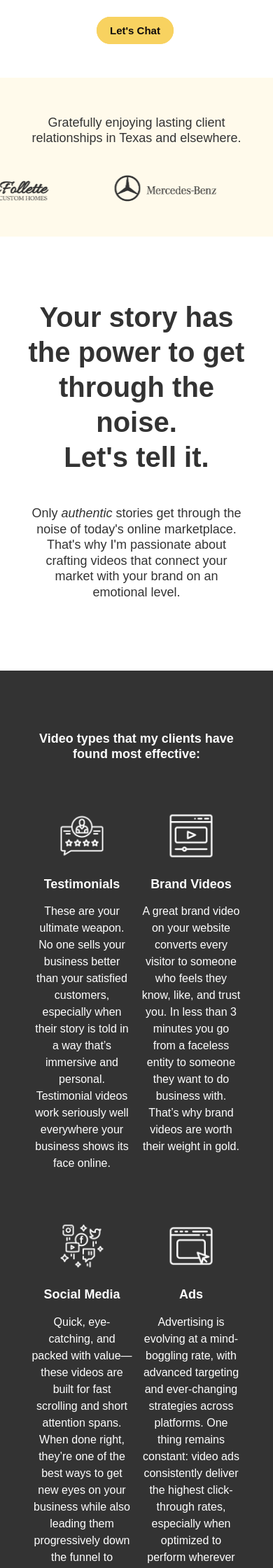
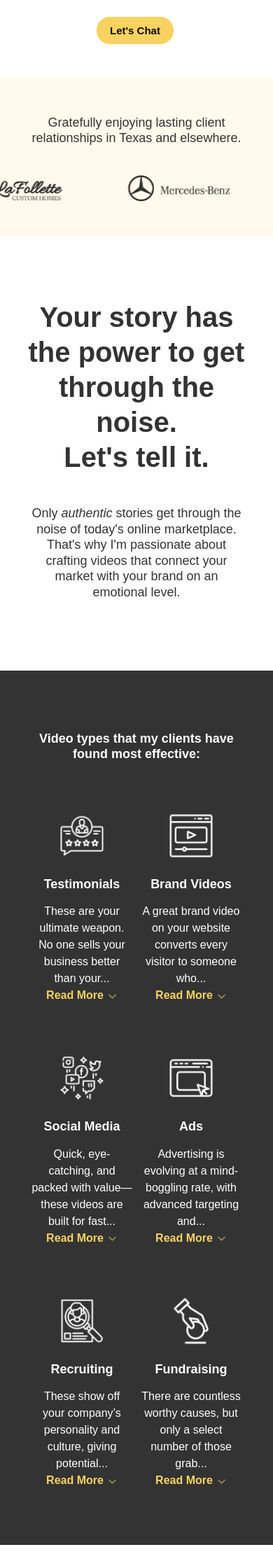
Before and after one commit to samisenhower/samisenhower.github.io, a Jekyll site: the page built from index.html, in a window 390 px wide. Shown: the part 832-3072 px from the top of the page at 70% size. Built offline with Jekyll 4.4.1, drawn with Linux system fonts in a browser that asks for light colours; some web fonts are replaced; some of the changed text lies outside the part shown.

Commit message:
services interactive updates

```diff
--- a/_includes/services.html
+++ b/_includes/services.html
@@ -1,38 +1,89 @@
 <div class="user-details" id="about-text">
   <h2><br /><br /><br />Video types that my clients have found most effective:</h2>
   <div id="icons-container">
-	<div class="icons-columnB">
-		<img src="../assets/img/icons_testimonials_white.webp" style="width:80px">
+	<div class="icons-columnB" onMouseOver="show('testimonials-description'); hide('testimonials-see-more')" onMouseOut="hide('testimonials-description'); show('testimonials-see-more')">
+		<div class="icon-wrapper">
+			<div id="covergif1"></div>
+			<img class="icon" src="../assets/img/icons_testimonials_white.webp">
+		</div>
 		<h2>Testimonials</h2>
-		<p>These are your ultimate weapon. No one sells your business better than your satisfied customers, especially when their story is told in a way that’s immersive and personal. Testimonial videos work seriously well everywhere your business shows its face online.</p>
+		<p id="testimonials-see-more" class="see-more">These are your ultimate weapon. No one sells your business better than your...<br /><span class="read-more">Read More</span><img class="more-arrow" src="../assets/img/down-arrow.webp" /></p>
+		<p id="testimonials-description" class="service-description">These are your ultimate weapon. No one sells your business better than your satisfied customers, especially when their story is told in a way that’s immersive and personal. Testimonial videos work seriously well everywhere your business shows its face online.</p>
 	</div>
-	<div class="icons-columnA">
-		<img src="../assets/img/icons_brand_white.webp" style="width:80px">
+	<div class="icons-columnA"  onMouseOver="show('brand-description'); hide('brand-see-more')" onMouseOut="hide('brand-description'); show('brand-see-more')">
+		<div class="icon-wrapper">
+			<div id="covergif2"></div>
+			<img class="icon" src="../assets/img/icons_brand_white.webp">
+		</div>
 		<h2>Brand Videos</h2>
-		<p>A great brand video on your website converts every visitor to someone who feels they know, like, and trust you. In less than 3 minutes you go from a faceless entity to someone they want to do business with. That’s why brand videos are worth their weight in gold.</p>
+		<p id="brand-see-more" class="see-more">A great brand video on your website converts every visitor to someone who...<br /><span class="read-more">Read More</span><img class="more-arrow" src="../assets/img/down-arrow.webp" /></p>
+		<p id="brand-description" class="service-description">A great brand video on your website converts every visitor to someone who feels they know, like, and trust you. In less than 3 minutes you go from a faceless entity to someone they want to do business with. That’s why brand videos are worth their weight in gold.</p>
 	</div>
-	<div class="icons-columnA">
-		<img src="../assets/img/icons_socials_white.webp" style="width:80px">
+	<div class="icons-columnA"  onMouseOver="show('social-description'); hide('social-see-more')" onMouseOut="hide('social-description'); show('social-see-more')">
+		<div class="icon-wrapper">
+			<div id="covergif3"></div>
+			<img class="icon" src="../assets/img/icons_socials_white.webp">
+		</div>
 		<h2>Social Media</h2>
-		<p>Quick, eye-catching, and packed with value—these videos are built for fast scrolling and short attention spans. When done right, they’re one of the best ways to get new eyes on your business while also leading them progressively down the funnel to conversion.</p>
+		<p id="social-see-more" class="see-more">Quick, eye-catching, and packed with value—these videos are built for fast...<br /><span class="read-more">Read More</span><img class="more-arrow" src="../assets/img/down-arrow.webp" /></p>
+		<p id="social-description" class="service-description">Quick, eye-catching, and packed with value—these videos are built for fast scrolling and short attention spans. When done right, they’re one of the best ways to get new eyes on your business while also leading them progressively down the funnel to conversion.</p>
 	</div>
-	<div class="icons-columnA">
-		<img src="../assets/img/icons_ads_white.webp" style="width:80px">
+	<div class="icons-columnA"  onMouseOver="show('ads-description'); hide('ads-see-more')" onMouseOut="hide('ads-description'); show('ads-see-more')">
+		<div class="icon-wrapper">
+			<div id="covergif4"></div>
+			<img class="icon" src="../assets/img/icons_ads_white.webp">
+		</div>
 		<h2>Ads</h2>
-		<p>Advertising is evolving at a mind-boggling rate, with advanced targeting and ever-changing strategies across platforms. One thing remains constant: video ads consistently deliver the highest click-through rates, especially when optimized to perform wherever they appear.</p>
+		<p id="ads-see-more" class="see-more">Advertising is evolving at a mind-boggling rate, with advanced targeting and...<br /><span class="read-more">Read More</span><img class="more-arrow" src="../assets/img/down-arrow.webp" /></p>
+		<p id="ads-description" class="service-description">Advertising is evolving at a mind-boggling rate, with advanced targeting and ever-changing strategies across platforms. One thing remains constant: video ads consistently deliver the highest click-through rates, especially when optimized to perform wherever they appear.</p>
 	</div>
-	<div class="icons-columnA">
-		<img src="../assets/img/icons_recruiting_white.webp" style="width:80px">
+	<div class="icons-columnA"  onMouseOver="show('recruiting-description'); hide('recruiting-see-more')" onMouseOut="hide('recruiting-description'); show('recruiting-see-more')">
+		<div class="icon-wrapper">
+			<div id="covergif5"></div>
+			<img class="icon" src="../assets/img/icons_recruiting_white.webp">
+		</div>
 		<h2>Recruiting</h2>
-		<p>These show off your company’s personality and culture, giving potential employees a sneak peek at what makes your team special. They’re the perfect tool for attracting top talent who share your values and want to be part of something bigger.</p>
+		<p id="recruiting-see-more" class="see-more">These show off your company’s personality and culture, giving potential...<br /><span class="read-more">Read More</span><img class="more-arrow" src="../assets/img/down-arrow.webp" /></p>
+		<p id="recruiting-description" class="service-description">These show off your company’s personality and culture, giving potential employees a sneak peek at what makes your team special. They’re the perfect tool for attracting top talent who share your values and want to be part of something bigger.</p>
 	</div>
-	<div class="icons-columnB">
-		<img src="../assets/img/icons_fundraiser_white.webp" style="width:80px">
+	<div class="icons-columnB"  onMouseOver="show('fundraising-description'); hide('fundraising-see-more')" onMouseOut="hide('fundraising-description'); show('fundraising-see-more')">
+		<div class="icon-wrapper">
+			<div id="covergif6"></div>
+			<img class="icon" src="../assets/img/icons_fundraiser_white.webp">
+		</div>
 		<h2>Fundraising</h2>
-		<p>There are countless worthy causes, but only a select number of those grab our hearts to make us personally and financially invested. By stirring the hearts of donors and investors with real stories of impact, you not only show the worthiness of your mission. You gain long-term partners.</p>
+		<p id="fundraising-see-more" class="see-more">There are countless worthy causes, but only a select number of those grab...<br /><span class="read-more">Read More</span><img class="more-arrow" src="../assets/img/down-arrow.webp" /></p>
+		<p id="fundraising-description" class="service-description">There are countless worthy causes, but only a select number of those grab our hearts to make us personally and financially invested. By stirring the hearts of donors and investors with real stories of impact, you not only show the worthiness of your mission. You gain long-term partners.</p>
 	</div>
   </div>
 </div>
 <div>
 <p><br /><br /></p>
 </div>
+
+<script>
+//Remove cover gifs after 1s
+//setTimeout(function(){ document.getElementById("covergif1").style.visibility = "hidden"; document.getElementById("covergif2").style.visibility = "hidden"; document.getElementById("covergif3").style.visibility = "hidden"; document.getElementById("covergif4").style.visibility = "hidden"; document.getElementById("covergif5").style.visibility = "hidden"; document.getElementById("covergif6").style.visibility = "hidden";}, 1000);
+
+// Animate icons on scroll
+const iconsToFadeInUpOnScroll = document.querySelectorAll(".icon");
+if (iconsToFadeInUpOnScroll) {
+  window.addEventListener("scroll", function(event) {
+    iconsToFadeInUpOnScroll.forEach(function(element) {
+      if (window.scrollY >= (element.offsetTop - window.innerHeight)) {
+        element.classList.add("fade-in-up-icons");
+      } else {
+        element.classList.remove("fade-in-up-icons");
+      }
+    });
+  });
+}
+
+//Reveal descriptions on hover
+  function show(id) {
+    document.getElementById(id).style.display = "block";
+  }
+  function hide(id) {
+    document.getElementById(id).style.display = "none";
+  }
+</script>
--- a/assets/css/custom.css
+++ b/assets/css/custom.css
@@ -706,28 +706,36 @@
 .icons-columnA {
   flex: 29.335%;
   max-width: 29.335%;
-  margin-left: 2%;
-  margin-right: 2%;
+  xmargin-left: 2%;
+  xmargin-right: 2%;
+  xflex: 33.335%;
+  xmax-width: 33.335%;
+  padding-left: 2%;
+  padding-right: 2%;
 }
 .icons-columnB {
   flex: 29.33%;
   max-width: 29.33%;
-  margin-left: 2%;
-  margin-right: 2%;
+  xmargin-left: 2%;
+  xmargin-right: 2%;
+  xflex: 33.33%;
+  xmax-width: 33.33%;
+  padding-left: 2%;
+  padding-right: 2%;
 }
 
 @media (max-width: 750px) {
 .icons-columnA {
     flex: 46%;
     max-width: 46%;
-    margin-left: 2%;
-    margin-right: 2%;
+    padding-left: 2%;
+    padding-right: 2%;
   }
 .icons-columnB {
     flex: 46%;
     max-width: 46%;
-    margin-left: 2%;
-    margin-right: 2%;
+    padding-left: 2%;
+    padding-right: 2%;
   }
 }
 /*
@@ -747,9 +755,49 @@
 }
 }
 */
+#services .icon-wrapper {
+  margin-top: 50px;
+}
+
 #services img {
   vertical-align: middle;
-  margin-top: 50px;
+}
+
+#services .icon {
+  width: 80px;
+}
+
+@keyframes fadeInUpIcons {
+  from {
+    transform: translateY(50px);
+    opacity: 0;
+  }
+  to {
+    transform: translateY(0);
+    opacity: 1;
+  }
+}
+.fade-in-up-icons {
+  animation: 0.75s both fadeInUpIcons;
+}
+
+.service-description {
+	display: none;
+}
+
+.see-more {
+	display: block;
+	cursor: pointer;
+}
+
+.more-arrow {
+	width: 15px;
+	margin-left: 5px;
+}
+
+.read-more {
+	font-weight: 700;
+	color: #f8d260;
 }
 
 #clients {
```
Also changed, not shown: assets/img/down-arrow.webp (added), assets/img/icons_ads_yellow.webp (added), assets/img/icons_brand_yellow.webp (added), assets/img/icons_fundraiser_yellow.webp (added), assets/img/icons_recruiting_yellow.webp (added), assets/img/icons_socials_yellow.webp (added), assets/img/icons_testimonials_yellow.webp (added).
